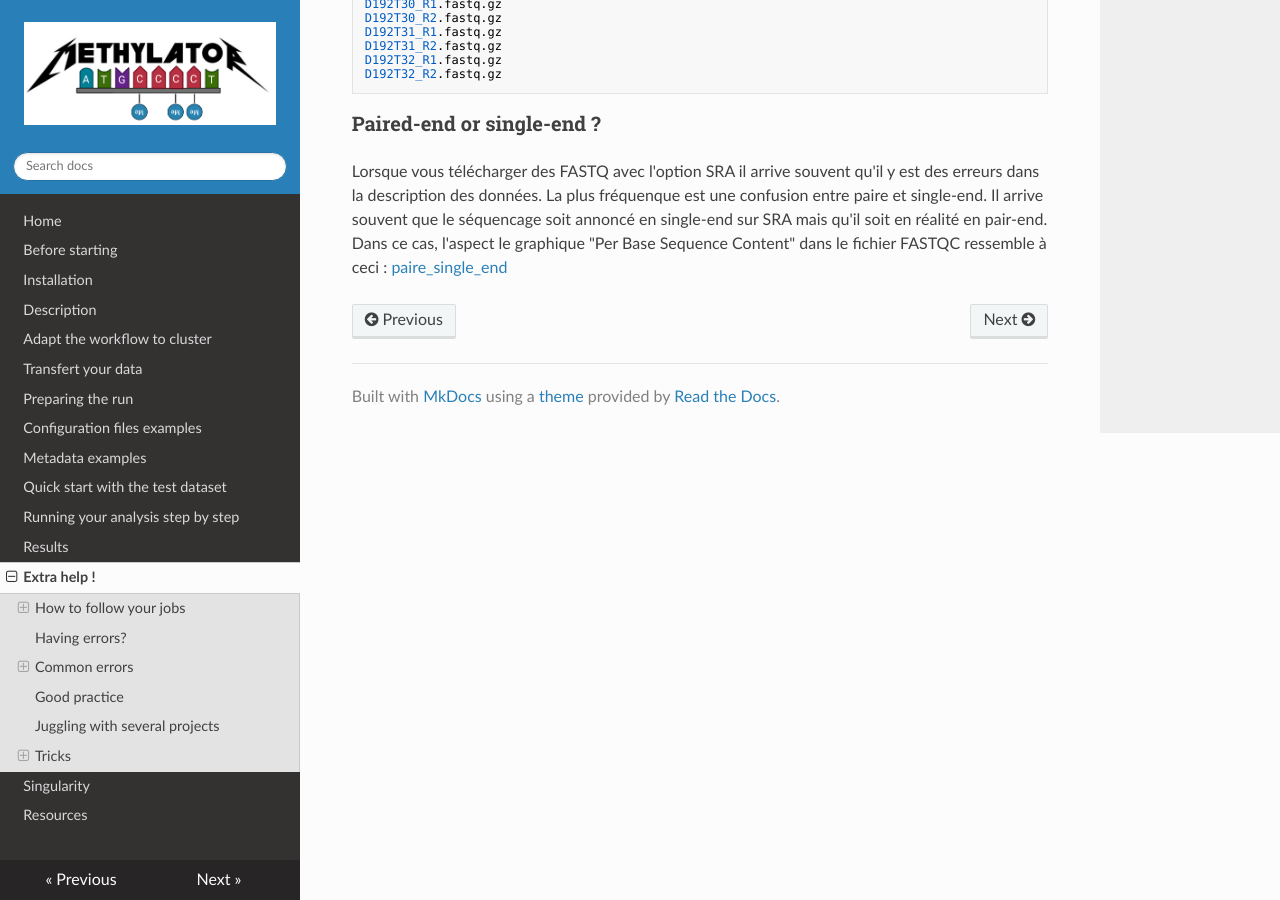
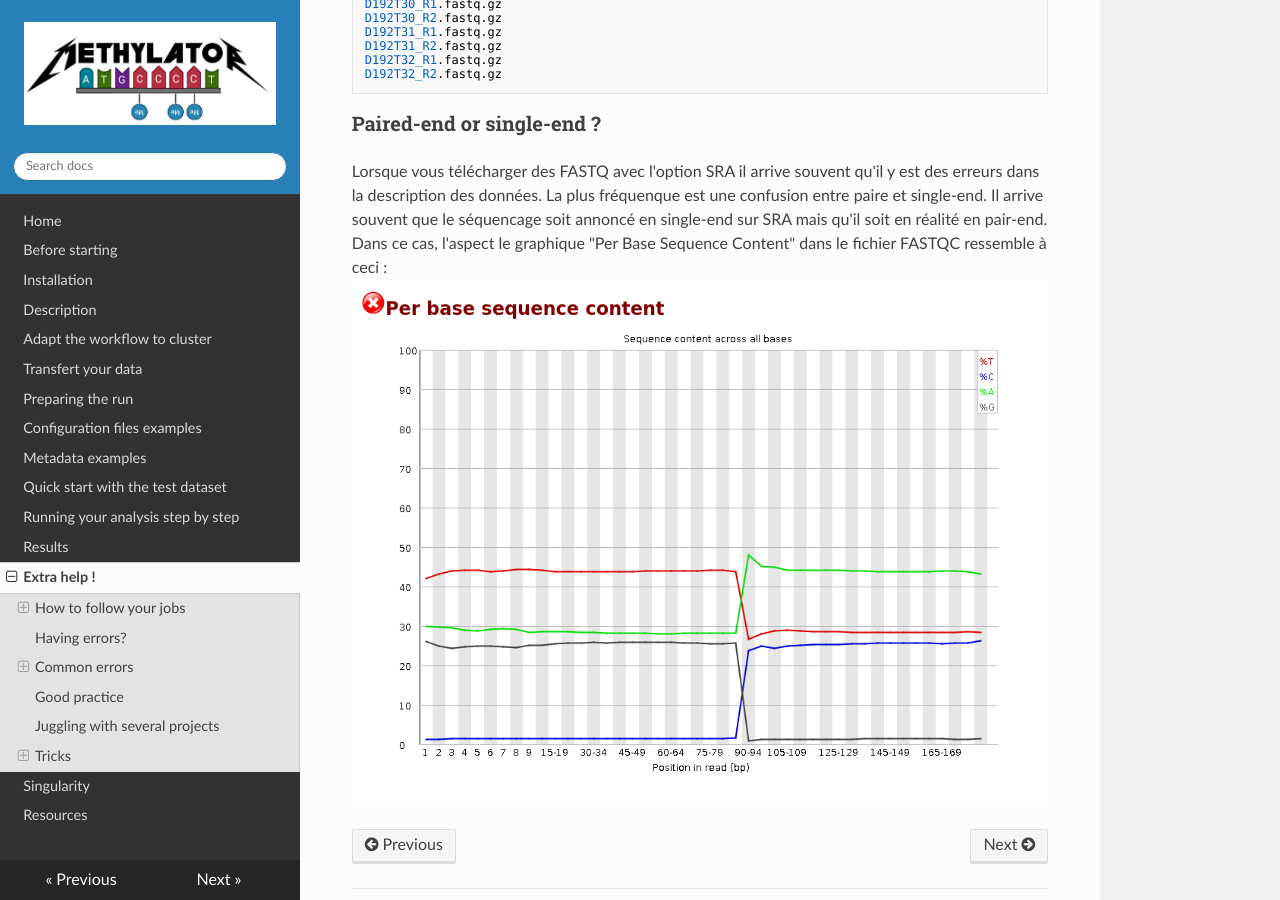
Before and after one commit to parisepigenetics/Methylator-Documentation, an MkDocs documentation site: the page built from docs/extra_help.md, in a window 1280 px wide and 900 px high, scrolled down 5461 px. Built offline with MkDocs 1.6.1, drawn with Linux system fonts in a browser that asks for light colours; nearby versions of some CDN libraries.

Commit message:
Update extra_help.md

```diff
--- a/docs/extra_help.md
+++ b/docs/extra_help.md
@@ -262,4 +262,4 @@ D192T32_R2.fastq.gz
 
 Lorsque vous télécharger des FASTQ avec l'option SRA il arrive souvent qu'il y est des erreurs dans la description des données. La plus fréquenque est une confusion entre paire et single-end.
 Il arrive souvent que le séquencage soit annoncé en single-end sur SRA mais qu'il soit en réalité en pair-end. Dans ce cas, l'aspect le graphique "Per Base Sequence Content" dans le fichier FASTQC ressemble à ceci :
-[paire_single_end](img/erreur_single_pairend.png)
+![paire_single_end](img/erreur_single_pairend.png)
```
